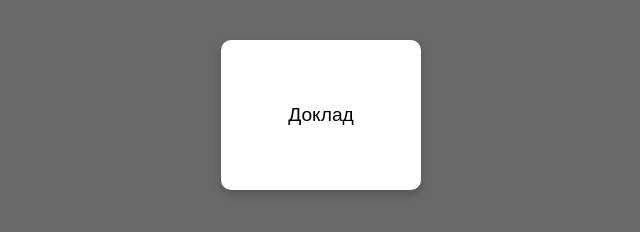
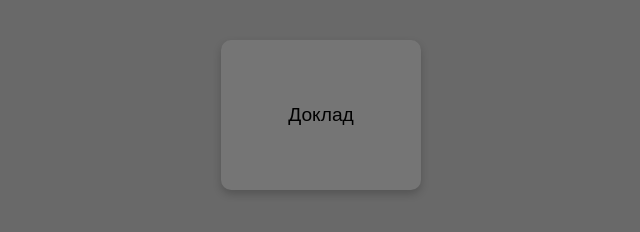
Before and after one commit to babininnick-cpu/My-Project, a plain HTML site: page index.html in a window 1280 px wide. Shown: the whole page, without its empty margins (319-959 px from the left). Drawn offline with Linux system fonts and the light colour scheme.

Commit message:
Update index.html

```diff
--- a/index.html
+++ b/index.html
@@ -15,10 +15,10 @@ body {
   padding: 20px;
 }
 .card {
+  background: rgba(255, 255, 255, 0.08);
   width: 200px;
   height: 150px;
   margin: 20px;
-  background: #fff;
   border-radius: 10px;
   box-shadow: 0 4px 8px rgba(0,0,0,0.2);
   display: flex;
```
